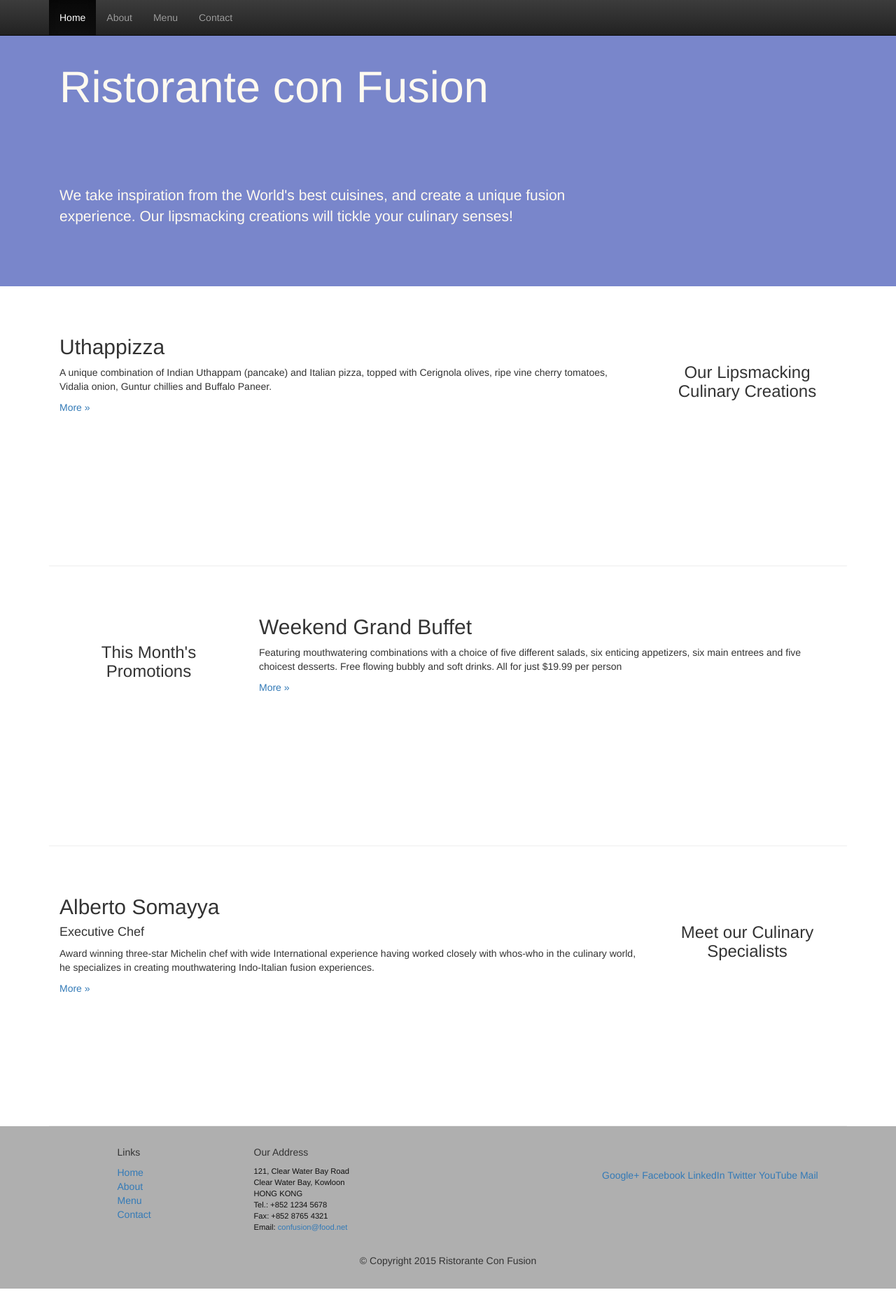
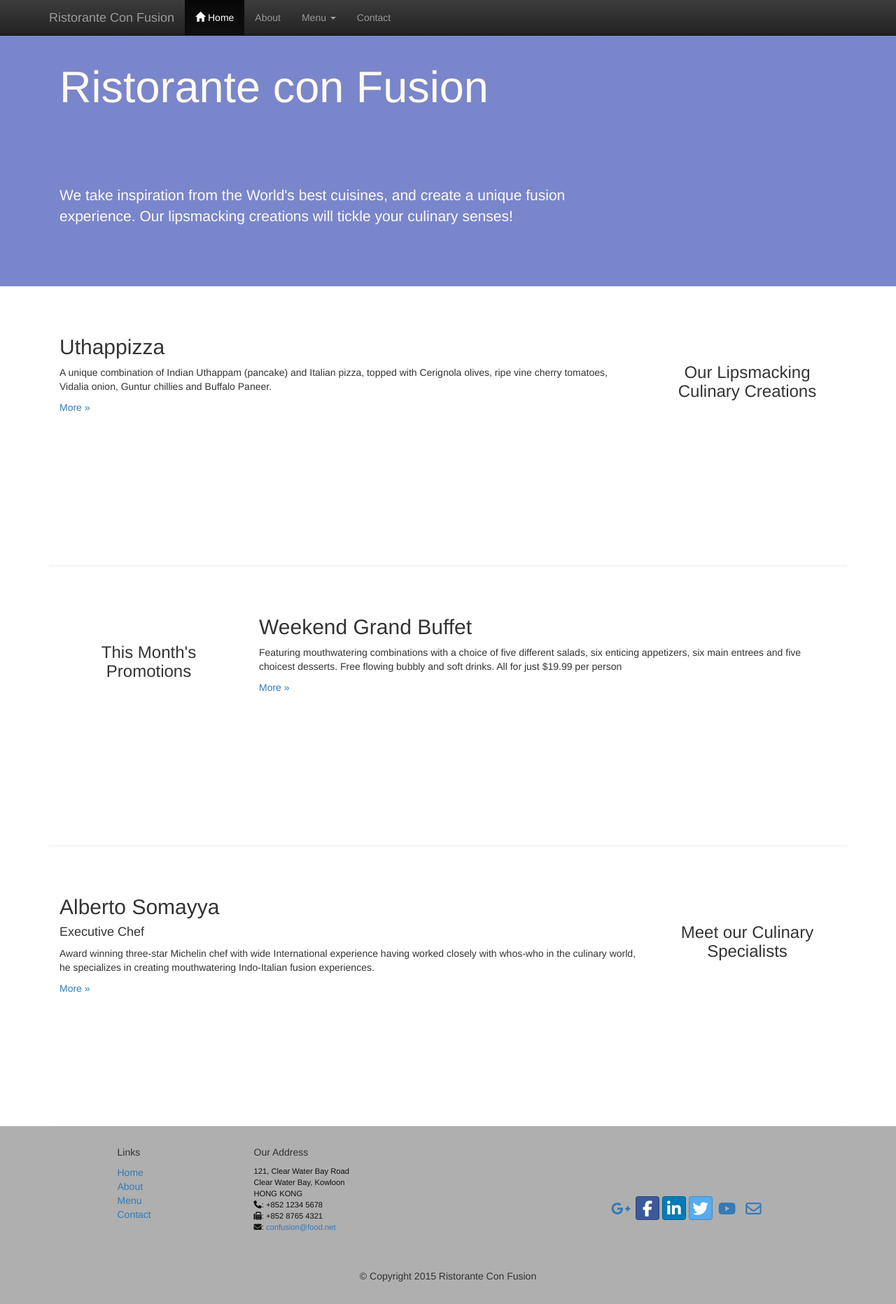
Before and after one commit to sarwar55/ConFusion, a plain HTML site: page index.html in a window 1280 px wide. Shown: the whole page at 70% size. Before the commit the page ends 1841 px from the top, so only its background shows below. Drawn offline with nearby package versions, Linux system fonts and the light colour scheme.

Commit message:
Add Navigation, Font Awesome, icon fonts, breadcramps

```diff
--- a/index.html
+++ b/index.html
@@ -12,6 +12,8 @@
     <link href="css/bootstrap.min.css" rel="stylesheet">
     <link href="css/bootstrap-theme.min.css" rel="stylesheet">
 	<link href="css/mystyles.css" rel="stylesheet">
+	<link href="css/font-awesome.min.css" rel="stylesheet">
+    <link href="css/bootstrap-social.css" rel="stylesheet">
     <!-- HTML5 shim and Respond.js for IE8 support of HTML5 elements and media queries -->
     <!-- WARNING: Respond.js doesn't work if you view the page via file:// -->
     <!--[if lt IE 9]>
@@ -23,12 +25,38 @@
 <body>
 <nav class="navbar navbar-inverse navbar-fixed-top" role="navigation">
     <div class="container">
+    <div class="navbar-header">
+        <button type="button" class="navbar-toggle collapsed" data-toggle="collapse" data-target="#navbar" aria-expanded="false" aria-controls="navbar">
+            <span class="sr-only">Toggle navigation</span>
+            <span class="icon-bar"></span>
+            <span class="icon-bar"></span>
+            <span class="icon-bar"></span>
+        </button>
+        <a class="navbar-brand" href="#">Ristorante Con Fusion</a>
+    </div>
+    <div id="navbar" class="navbar-collapse collapse">
         <ul class="nav navbar-nav">
-            <li class="active"><a href="#">Home</a></li>
+        <li class="active"><a href="#"><span class="glyphicon glyphicon-home"
+             aria-hidden="true"></span> Home</a></li>
             <li><a href="#">About</a></li>
-            <li><a href="#">Menu</a></li>
+                                <li class="dropdown">
+                        <a href="#" class="dropdown-toggle" data-toggle="dropdown"
+                         role="button" aria-haspopup="true" aria-expanded="false">
+                         Menu <span class="caret"></span></a>
+                        <ul class="dropdown-menu">
+                            <li><a href="#">Appetizers</a></li>
+                            <li><a href="#">Main Courses</a></li>
+                            <li><a href="#">Desserts</a></li>
+                            <li><a href="#">Drinks</a></li>
+                            <li role="separator" class="divider"></li>
+                            <li class="dropdown-header">Specials</li>
+                            <li><a href="#">Lunch Buffet</a></li>
+                            <li><a href="#">Weekend Brunch</a></li>
+                        </ul>
+                     </li>
             <li><a href="#">Contact</a></li>
         </ul>
+    </div>
     </div>
 </nav>
 
@@ -107,19 +135,22 @@
 		              121, Clear Water Bay Road<br>
 		              Clear Water Bay, Kowloon<br>
 		              HONG KONG<br>
-		              Tel.: +852 1234 5678<br>
-		              Fax: +852 8765 4321<br>
-		              Email: <a href="mailto:confusion@food.net">confusion@food.net</a>
+		              		          <i class="fa fa-phone"></i>: +852 1234 5678<br>
+		              		          <i class="fa fa-fax"></i>: +852 8765 4321<br>
+		              		          <i class="fa fa-envelope"></i>:
+		                                               <a href="mailto:confusion@food.net">confusion@food.net</a>
 		           </address>
                 </div>
                 <div class="col-xs-12 col-sm-4">
                     <div style="padding: 40px 10px;">
-                        <a href="http://google.com/+">Google+</a>
-                        <a href="http://www.facebook.com/profile.php?id=">Facebook</a>
-                        <a href="http://www.linkedin.com/in/">LinkedIn</a>
-                        <a href="http://twitter.com/">Twitter</a>
-                        <a href="http://youtube.com/">YouTube</a>
-                        <a href="mailto:">Mail</a>
+                    <div class="nav navbar-nav" style="padding: 40px 10px;">
+                        <a class="btn btn-social-icon btn-google-plus" href="http://google.com/+"><i class="fa fa-google-plus"></i></a>
+                        <a class="btn btn-social-icon btn-facebook" href="http://www.facebook.com/profile.php?id="><i class="fa fa-facebook"></i></a>
+                        <a class="btn btn-social-icon btn-linkedin" href="http://www.linkedin.com/in/"><i class="fa fa-linkedin"></i></a>
+                        <a class="btn btn-social-icon btn-twitter" href="http://twitter.com/"><i class="fa fa-twitter"></i></a>
+                        <a class="btn btn-social-icon btn-youtube" href="http://youtube.com/"><i class="fa fa-youtube"></i></a>
+                        <a class="btn btn-social-icon" href="mailto:"><i class="fa fa-envelope-o"></i></a>
+                    </div>
                     </div>
                 </div>
                 <div class="col-xs-12">
```
